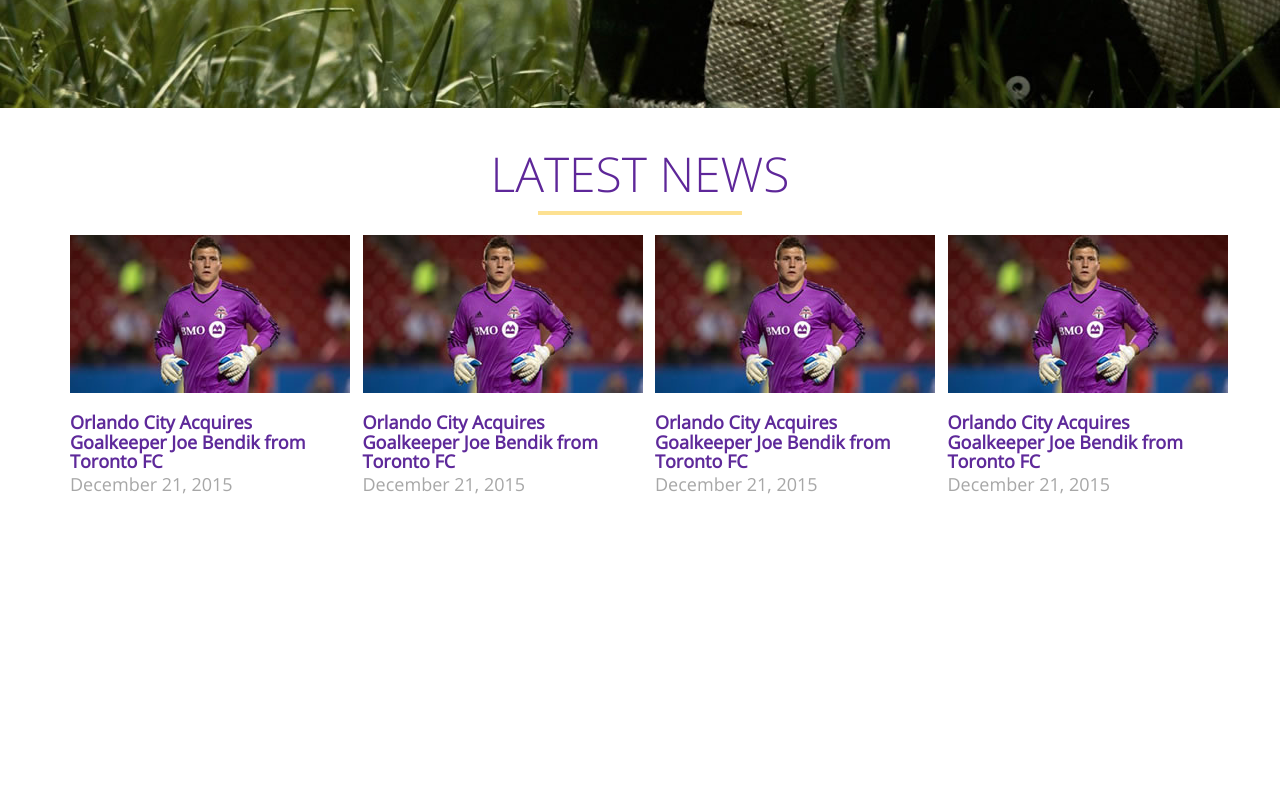
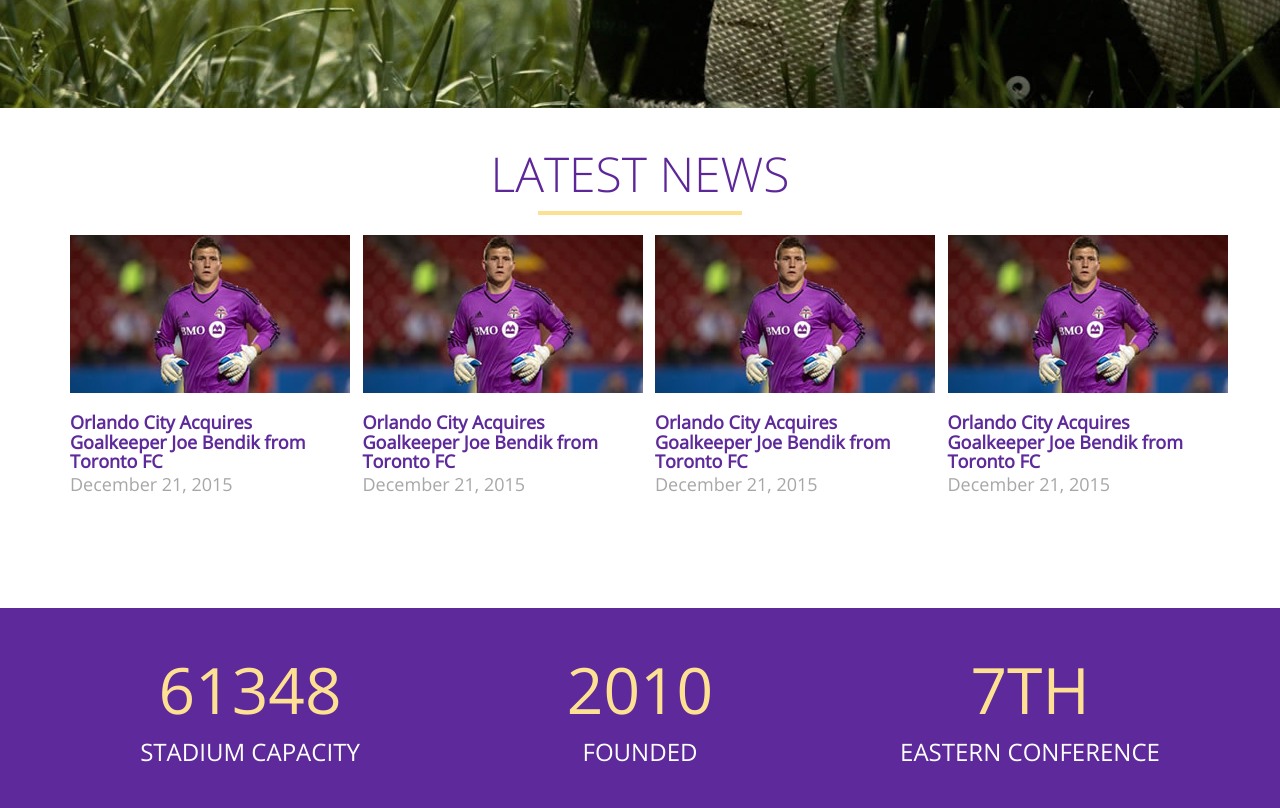
Before and after one commit to milkfrog/Project1_HTML5_CSS3_JS_Bootstrap, a plain HTML site: page index.html in a window 1280 px wide. Shown: the part 660-1468 px from the top of the page. Before the commit the page ends 1268 px from the top, so only its background shows below. Drawn offline with Linux system fonts and the light colour scheme.

Commit message:
adding statistics part

```diff
--- a/css/orlando.css
+++ b/css/orlando.css
@@ -212,3 +212,22 @@ header #logotipo {
 	font-size: 18px;
 	font-family: 'OpenSans';
 }
+
+#estatisticas {
+	background-color: #5E299A;
+	width: 100%;
+	height: 200px;
+	text-align: center;
+}
+#estatisticas p {
+	color: #FDE092;
+	text-transform: uppercase;
+	font-family: 'OpenSans';
+	font-size: 64px;
+	margin-top: 36px;
+}
+#estatisticas p small {
+	color: #FFFFFF;
+	font-size: 24px;
+	display: block;
+}
--- a/index.html
+++ b/index.html
@@ -117,6 +117,22 @@
 
 			</div>
 
+			<div id="estatisticas" >
+				<div class="container">
+					<div class="row">
+						<div class="col-md-4">
+							<p>61348<small>Stadium Capacity</small></p>
+						</div>
+						<div class="col-md-4">
+							<p>2010<small>Founded</small></p>
+						</div>
+						<div class="col-md-4">
+							<p>7th<small>Eastern Conference</small></p>
+						</div>
+					</div>
+				</div>
+			</div>
+
 		</section>
 
 		<script src="lib/jquery/jquery.min.js"></script>
```
